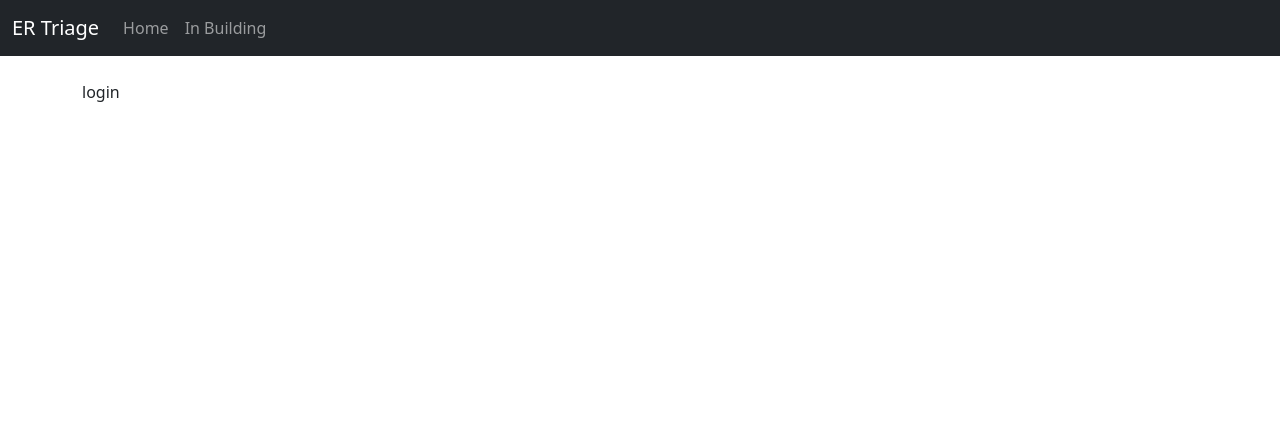
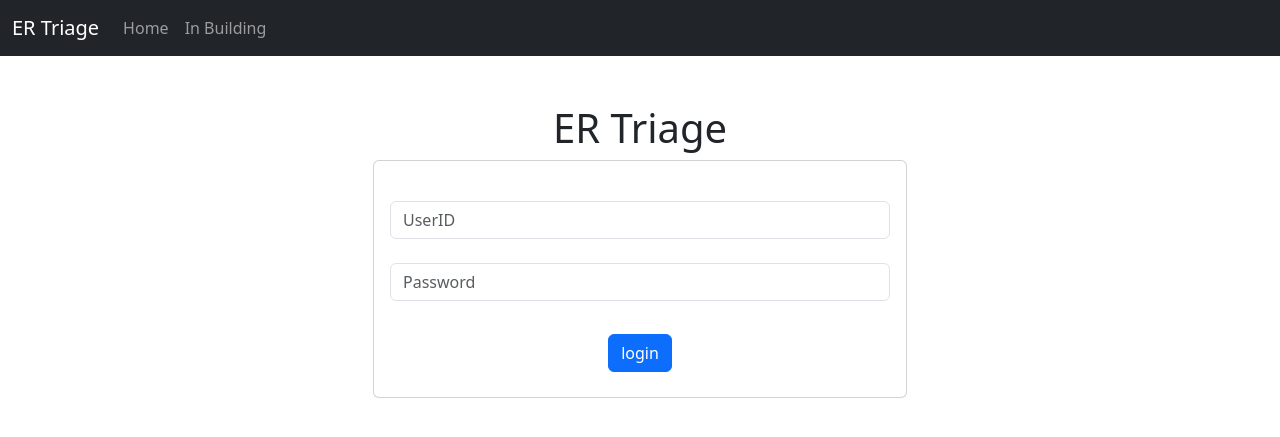
Before and after one commit to qubitscapstone/Qubits-Capstone-Project, a Django app: page /accounts/login/ in a window 1280 px wide. Shown: the top 437 px of the page. Run offline with Django 5.2, Linux system fonts and the light colour scheme.

Commit message:
Update login.html

```diff
--- a/qubits_capstone/website/templates/registration/login.html
+++ b/qubits_capstone/website/templates/registration/login.html
@@ -3,5 +3,43 @@
 {% block title %}login{% endblock %}
 
 {% block content %}
-    <p>login</p>
+        <form action="" method=POST>
+    {% csrf_token %}
+    <div class="container mt-5 ">
+      <h1 class=" text-center">
+        ER Triage </h1>
+        <div class="row justify-content-center">
+            <div class="col-md-6">
+                <div class="card">
+                    <div class="card-body">
+                        <form id="registrationForm" action="">
+                            <div class="form-group">
+                                <label for="UserID">
+
+                                </label>
+                                <input type="text"
+                                       class="form-control"
+                                       name="userID"
+                                       placeholder="UserID" required />
+                            </div>
+                            <div class="form-group"> <br>
+
+                                <input type="password"
+                                       class="form-control"
+                                       id="password"
+                                       placeholder="Password"
+                                    required /> <br>
+                                    <h1 class=" text-center">
+                             <input type="submit"
+    value="login" class="btn btn-primary">
+                                    </h1>
+
+                    </div>
+                </div>
+            </div>
+        </div>
+    </div>
+
+
+</form>
 {% endblock %}
```
